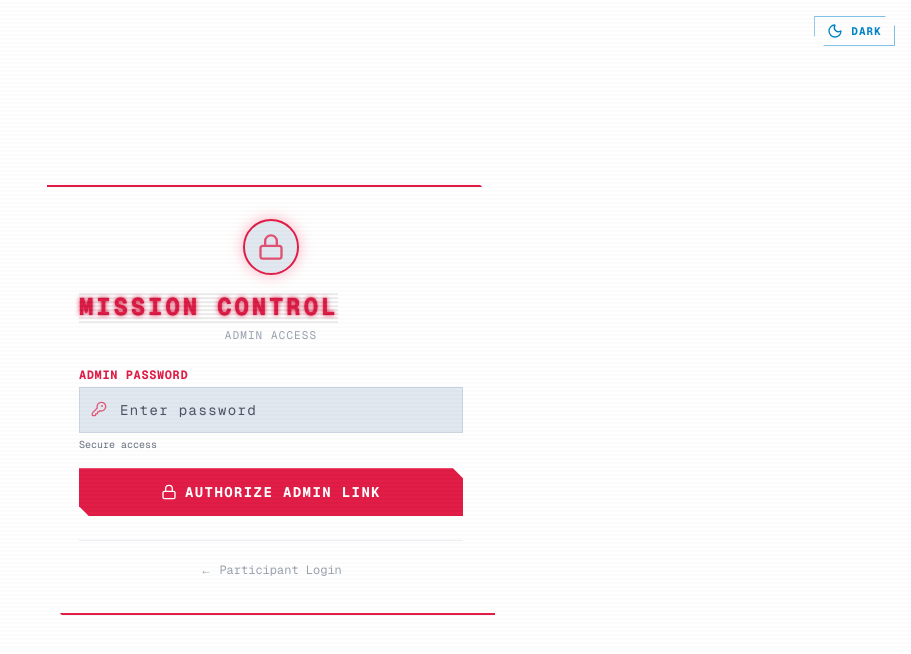
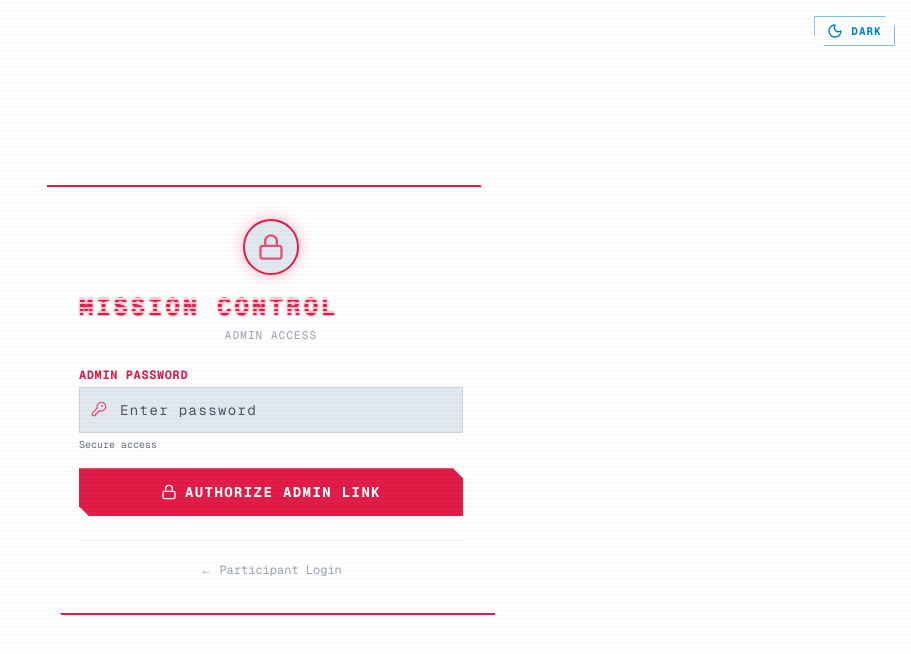
Before and after one commit to Naitik-Chattaraj/treasure-hunt-aicssyc, a Next.js app: page /admin/login in a window 1280 px wide. Shown: the top 654 px of the page, without its empty margins (369-1280 px from the left). Built offline with nearby package versions, Linux system fonts and the light colour scheme.

Commit message:
I ate an apple - and it was the same as the last one

```diff
--- a/src/app/globals.css
+++ b/src/app/globals.css
@@ -55,45 +55,36 @@ body {
   transition: background-color 0.25s ease, color 0.25s ease;
 }
 
-/* CRT TV / Monitor Heading Utility Classes */
+/* CRT TV / Monitor Heading Utility Classes (using text-clip, no background overlay) */
 .cyber-crt-text,
 .cyber-glitch-text {
-  position: relative;
   display: inline-block;
-  text-shadow:
-    0 0 2px currentColor,
-    0 0 8px currentColor,
-    0 0 16px currentColor;
+  background-image: repeating-linear-gradient(
+    to bottom,
+    currentColor 0px,
+    currentColor 2.5px,
+    rgba(0, 0, 0, 0.45) 2.5px,
+    rgba(0, 0, 0, 0.45) 4.5px
+  );
+  -webkit-background-clip: text;
+  background-clip: text;
+  -webkit-text-fill-color: transparent;
+  filter: drop-shadow(0 0 2px currentColor) drop-shadow(0 0 8px currentColor);
   animation: crt-phosphor 6s ease-in-out infinite alternate;
   letter-spacing: 0.12em;
 }
 
-/* Subtle CRT TV raster scanline texture across the typography */
-.cyber-crt-text::after,
-.cyber-glitch-text::after {
-  content: "";
-  position: absolute;
-  inset: 0;
-  background: linear-gradient(
-    to bottom,
-    transparent 50%,
-    rgba(0, 0, 0, 0.35) 50%
-  );
-  background-size: 100% 4px;
-  pointer-events: none;
-}
-
 html.light .cyber-crt-text,
 html.light .cyber-glitch-text {
-  text-shadow:
-    0 0 1px currentColor,
-    0 0 5px currentColor;
+  background-image: repeating-linear-gradient(
+    to bottom,
+    currentColor 0px,
+    currentColor 2.5px,
+    rgba(255, 255, 255, 0.5) 2.5px,
+    rgba(255, 255, 255, 0.5) 4.5px
+  );
+  filter: drop-shadow(0 0 1px currentColor);
   animation: none;
-}
-
-html.light .cyber-crt-text::after,
-html.light .cyber-glitch-text::after {
-  opacity: 0.2;
 }
 
 .cyber-crt-text-hover:hover,
```
